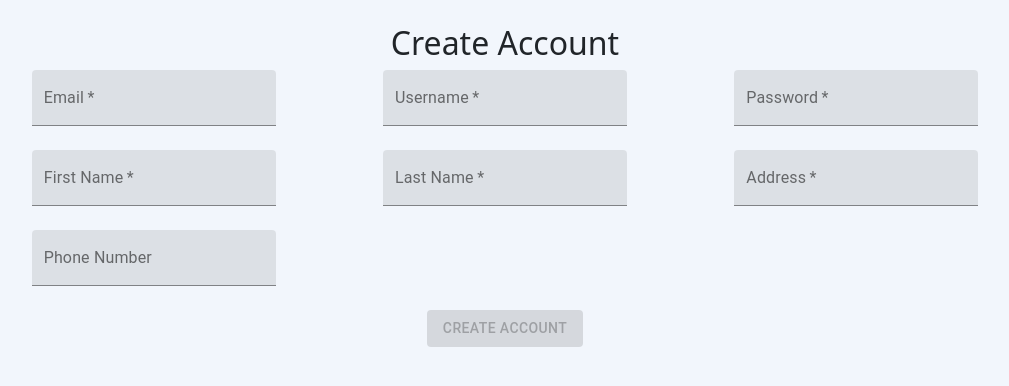
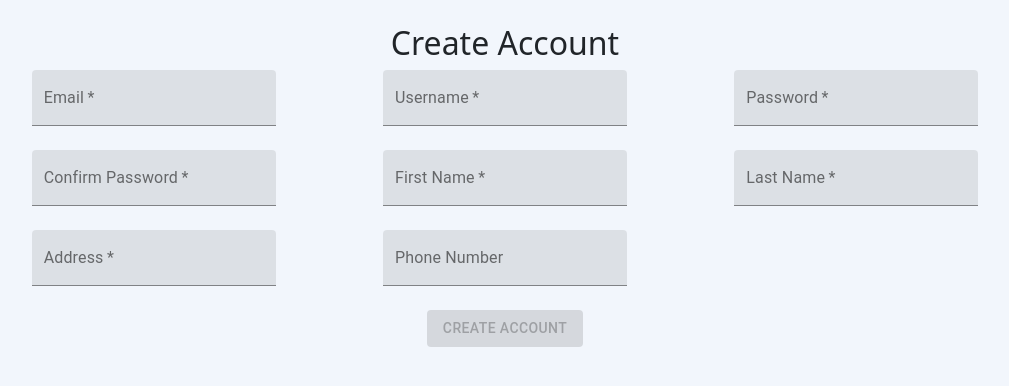
Before and after one commit to kmill227/InteractiveSchedulerFrontend, a React (Create React App) app in the folder frontend/: page /CreateAccount in a window 1280 px wide. Shown: the top 386 px of the page, without its empty margins (135-1144 px from the left). Built offline with nearby package versions, Linux system fonts and the light colour scheme.

Commit message:
Added password verification

```diff
--- a/frontend/src/CreateAccount.js
+++ b/frontend/src/CreateAccount.js
@@ -14,6 +14,7 @@ export default function(){
 
     const [email, setEmail] = useState("");
     const [password, setPassword] = useState("");
+    const [confirmPassword, setConfirmPassword] = useState("");
     const [firstName, setFirstName] = useState("");
     const [lastName, setLastName] = useState("");
     const [address, setAddress] = useState("");
@@ -24,6 +25,11 @@ export default function(){
 
    let handleSubmit = (e) => {
 
+        if (password !== confirmPassword) {
+            alert("Passwords do not match!");
+            return;
+        }
+        else {
             let res = fetch('http://127.0.0.1:8000/api/login', {
 
                 method: "PUT",
@@ -42,7 +48,9 @@ export default function(){
             res.then(response => response.text())
             .catch(error => console.log("Error detected: " + error))
 
-    alert("Account created successfully!");
+            alert("User created succesfully!");
+            navigate('/Login'); // redirect to the login page
+        }
 
 }
 return (
@@ -60,19 +68,22 @@ return (
                 <TextField label="Password" type="password" required value={password} onChange={(e) => setPassword(e.target.value)} variant="filled"/>
             </Grid>
             <Grid item xs={4} align="right">
+                <TextField label="Confirm Password" type="password" required value={confirmPassword} onChange={(e) => setConfirmPassword(e.target.value)} variant="filled"/>
+            </Grid>
+            <Grid item xs={4} align="center">
                 <TextField label="First Name" value={firstName} required onChange={(e) => setFirstName(e.target.value)} variant="filled"/>
             </Grid>
-            <Grid item xs={4} align="center">
+            <Grid item xs={4} align="left">
                 <TextField label="Last Name" value={lastName} required onChange={(e) => setLastName(e.target.value)} variant="filled"/>
             </Grid>
-            <Grid item xs={4} align="left">
+            <Grid item xs={4} align="right">
                 <TextField label="Address" value={address} required onChange={(e) => setAddress(e.target.value)} variant="filled"/>
             </Grid>
-            <Grid item xs={4} align="right">
+            <Grid item xs={4} align="center">
                 <TextField label="Phone Number" type="tel" value={phoneNumber} onChange={(e) => setPhone(e.target.value)} variant="filled"/>
             </Grid>
             <Grid item xs={12} align="center">
-                <Button component={Link} to="/Login" type="submit" onClick={() => {handleSubmit(); navigate('/Login')}} color="primary" variant='contained' disabled={!email || !password || !firstName || !lastName || !address || !phoneNumber || !userName}>Create Account</Button>
+                <Button type="submit" onClick={() => {handleSubmit()}} color="primary" variant='contained' disabled={!email || !password || !confirmPassword || !firstName || !lastName || !address || !phoneNumber || !userName}>Create Account</Button>
             </Grid>
         </Grid>
     </>
--- a/frontend/src/Login.js
+++ b/frontend/src/Login.js
@@ -65,6 +65,7 @@ const LoginPage = () => {
           justifyContent={'center'}
           alignItems={'center'}
         >
+          <br></br>
           <h3>Sign In</h3>
           <Grid item xs={12}>
             <TextField label="Username" required ={true} value={userName} onChange={(e) => setUserName(e.target.value)}></TextField>
```
Lines whose indentation alone changed are shown as unchanged.
